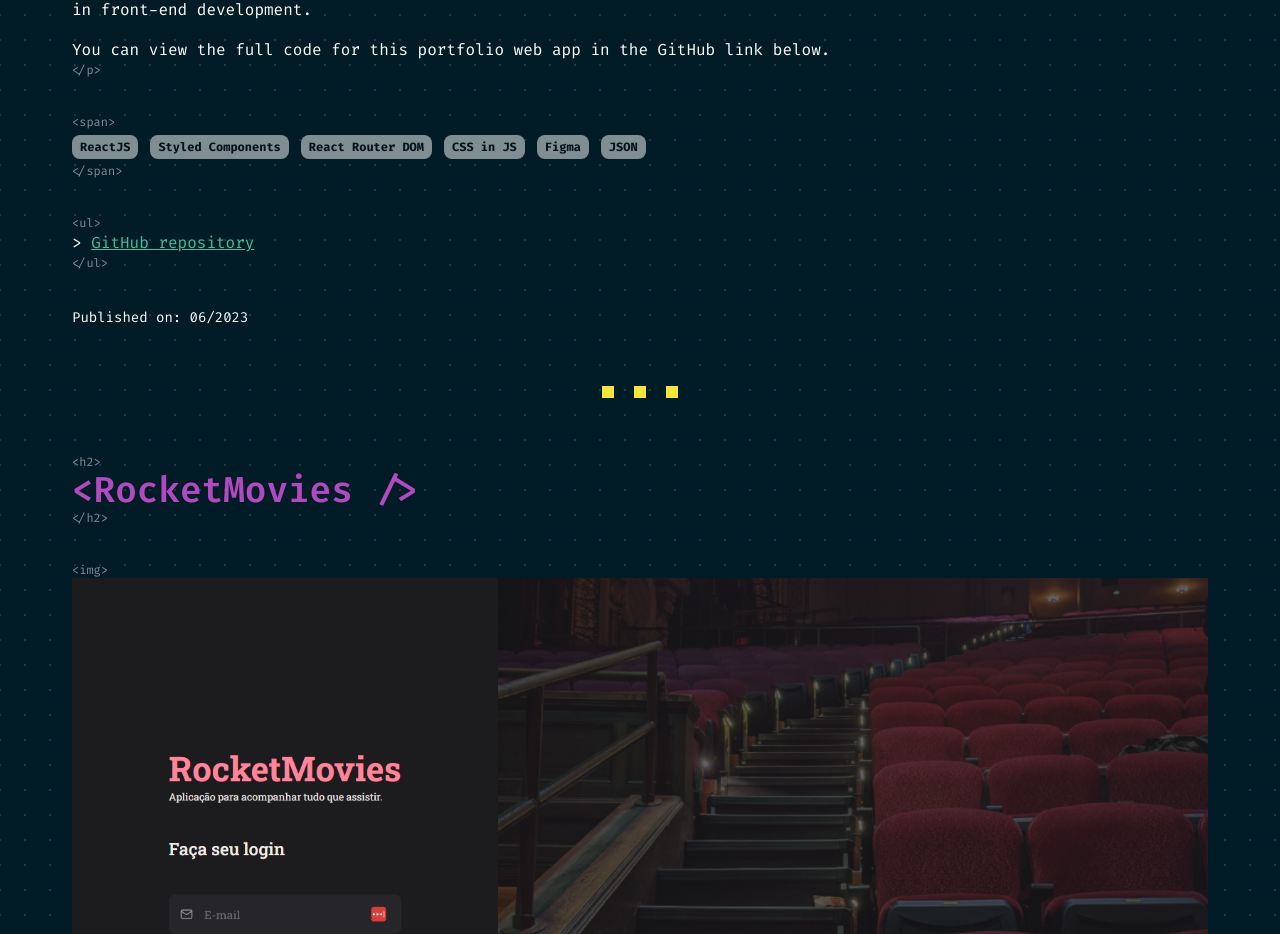
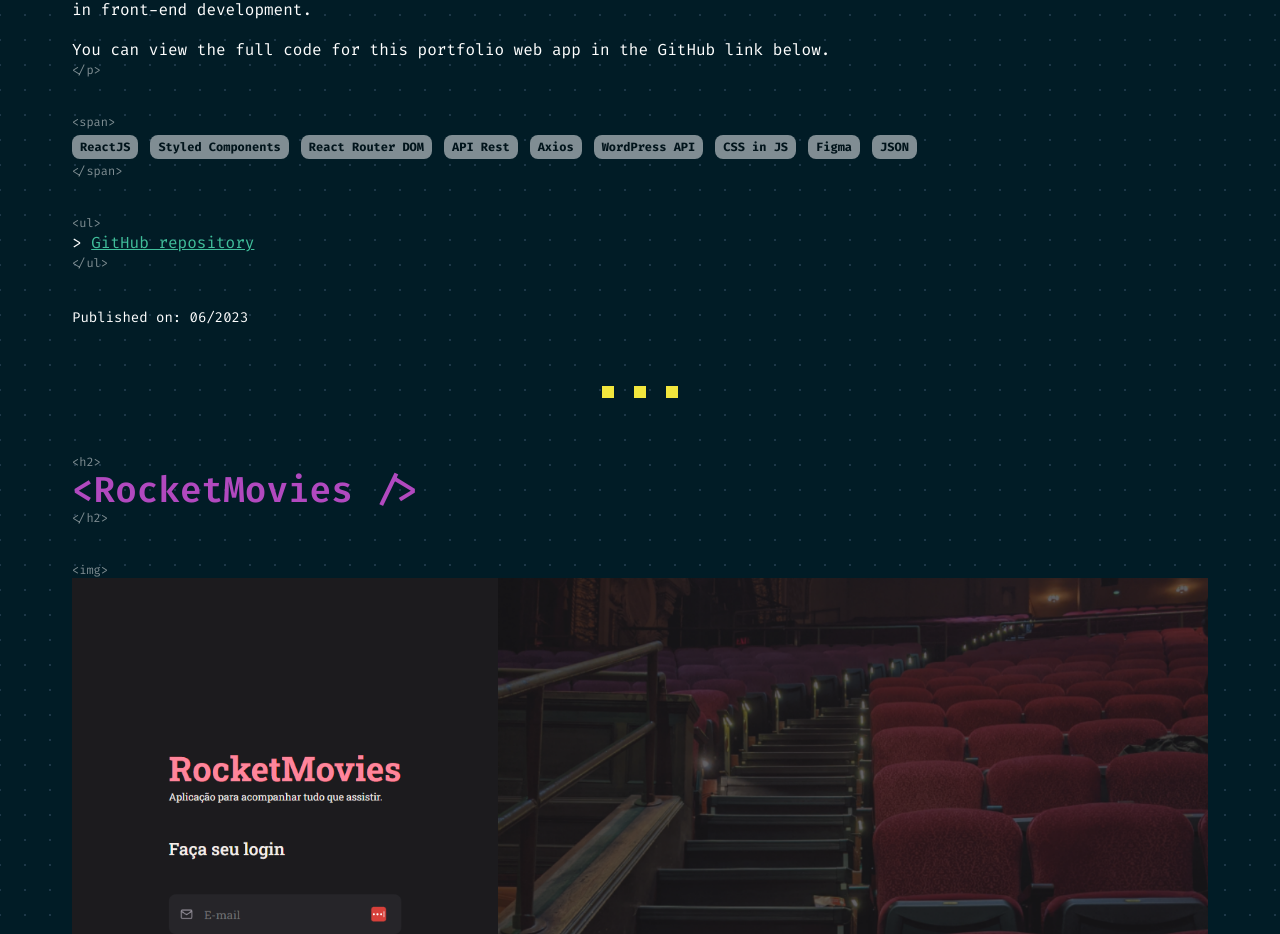
Before and after one commit to jessicaranft/portfolio, a React (Vite) app: page /portfolio in a window 1280 px wide. Shown: the part 5210-6144 px from the top of the page. Built offline with nearby package versions, Linux system fonts and the light colour scheme.

Commit message:
fix: blog post styling fix and new tags added to portfolio items

```diff
--- a/src/pages/BlogPost/styles.js
+++ b/src/pages/BlogPost/styles.js
@@ -80,6 +80,7 @@ export const PostContentContainer = styled.div`
 
     display: block;
     white-space: pre-wrap;
+    text-align: left;
   }
 
   ul {
@@ -101,6 +102,10 @@ export const PostContentContainer = styled.div`
 
     h4 {
       font-size: 1.8rem;
+    }
+
+    pre {
+      font-size: 1.2rem;
     }
   }
 `
--- a/src/pages/Portfolio/data/PortfolioDataProvider.js
+++ b/src/pages/Portfolio/data/PortfolioDataProvider.js
@@ -113,6 +113,9 @@ export function PortfolioDataProvider() {
           'ReactJS',
           'Styled Components',
           'React Router DOM',
+          'API Rest',
+          'Axios',
+          'WordPress API',
           'CSS in JS',
           'Figma',
           'JSON',
```
